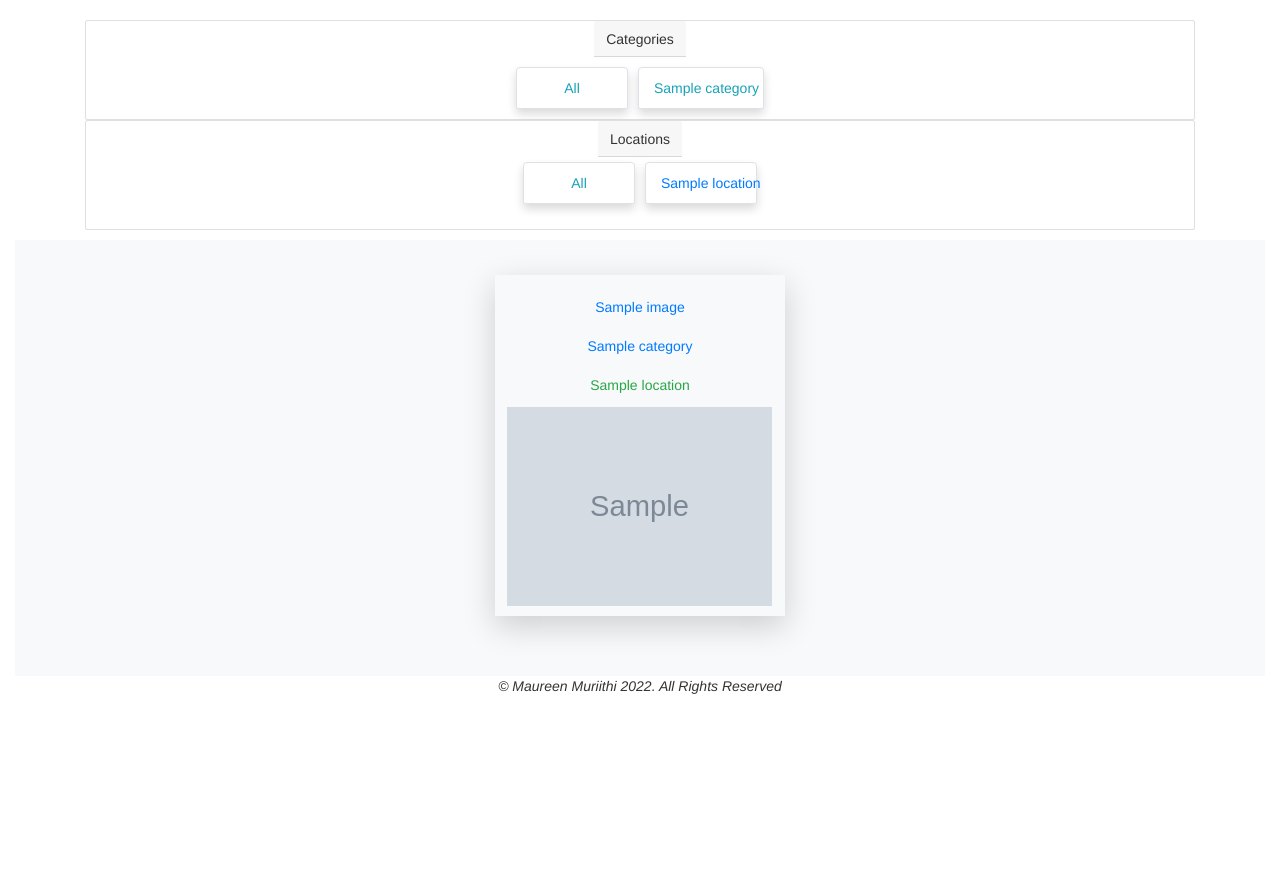
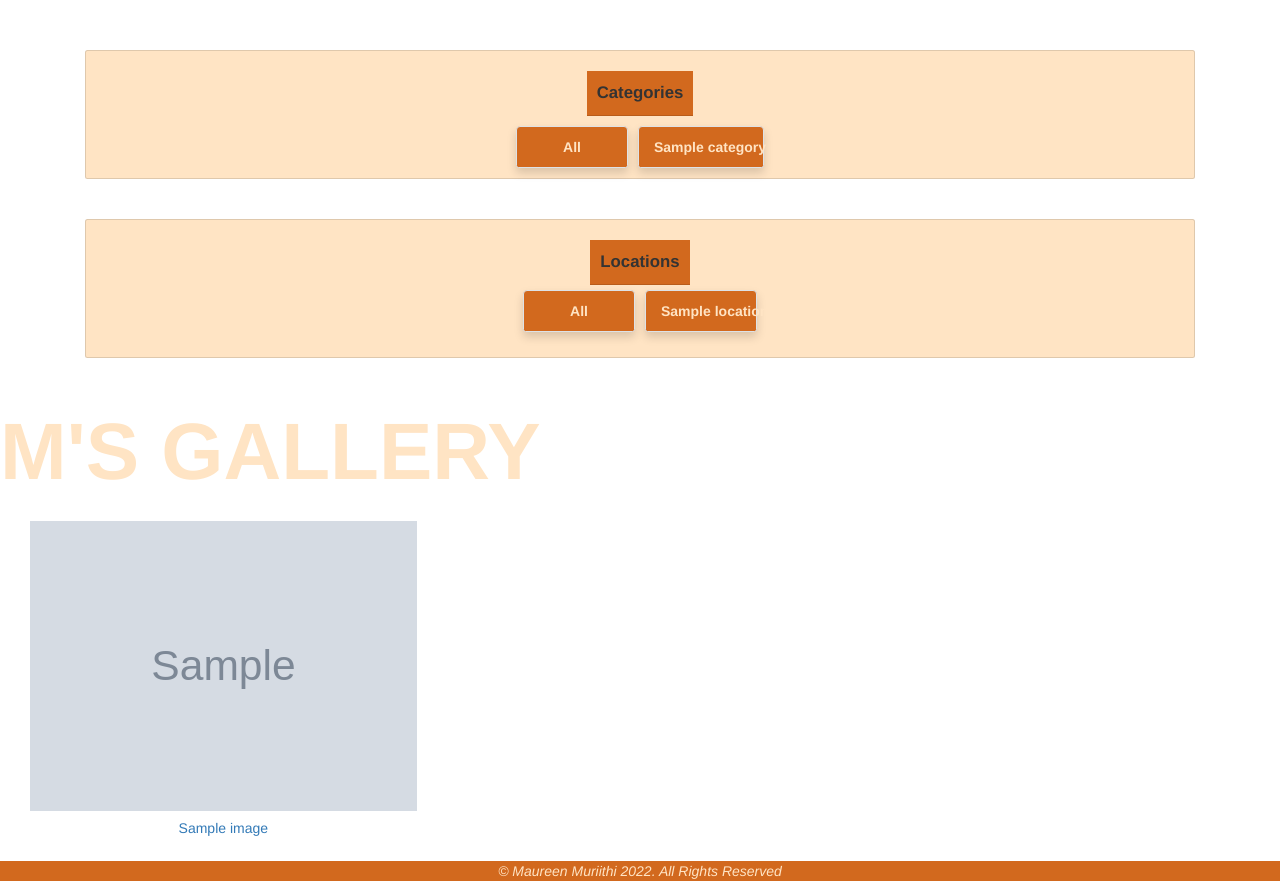
Before and after one commit to maureen-muriithi/M-s-Photohub, a Django app: template photos/templates/display_images.html in a window 1280 px wide. Shown: the part 62-953 px from the top of the page. Before the commit the page ends 756 px from the top, so only its background shows below. Run offline with Django 3.2, Linux system fonts and the light colour scheme; the template is opened without the code that fills it: most values are stand-ins (such as "Sample title", 1, 10 or a date in 2020); grey boxes marked "Sample" are stand-in pictures; some libraries are stand-ins or nearby versions.

Commit message:
Create and update modal

```diff
--- a/photos/templates/display_images.html
+++ b/photos/templates/display_images.html
@@ -1,19 +1,22 @@
 {%extends 'base.html'%}
+{%load bootstrap3%}
 {% block content %}
 {{ block.super}}
 
 <main class="my-3">
+	<br>
 	<div class="container my-3">
 		<div class="text-center">
-			<div class="card text-center">
-				<div class="card-header text-center mx-auto"> Categories </div>
+			<div class="card text-center" style="background-color:bisque;" >
+				<br>
+				<div class="card-header text-center mx-auto" style="font-weight: 900; font-size: larger; background-color: chocolate; padding: 10px;"> Categories </div>
 				<ul
 					class="list-group list-group-flush d-flex flex-row flex-wrap justify-content-center m-2 text-center px-2"
 				>
 					<a href="{% url 'display_photos'%}">
 						<li
 							class="list-group-item btn btn-outline-info border m-2 shadow rounded-3"
-							style="width: 8em"
+							style="width: 8em; background-color: chocolate; font-weight: 900; color: bisque; "
 							>All
 						</li>
 					</a>
@@ -22,7 +25,7 @@
 					<a href="{% url 'display_photos'%}?category={{category.name}}">
 						<li
 							class="list-group-item btn btn-outline-info border m-2 shadow rounded-3"
-							style="width: 9em"
+							style="width: 9em; background-color: chocolate; color: bisque; font-weight: 900;"
 							>{{category.name}}
 						</li>
 					</a>
@@ -31,26 +34,27 @@
 				</ul>
 			</div>
 		</div>
+		<br><br>
 		<div class="text-center">
-			<div class="card text-center">
-				<div class="card-header text-center mx-auto"> Locations </div>
+			<div class="card text-center" style="background-color: bisque;">
+				<br>
+				<div class="card-header text-center mx-auto" style="font-weight: 900; font-size: larger; background-color: chocolate; padding: 10px;"> Locations </div>
 				<ul
 					class="list-group list-group-flush d-flex flex-row flex-wrap justify-content-center"
 				>
 					<a href="">
 						<li
-							class="list-group-item btn btn-outline-info border m-2 shadow rounded-3"
-							style="width: 8em"
+							class="list-group-item btn btn-outline border m-2 shadow rounded-3"
+							style="width: 8em; background-color: chocolate; font-weight: 900; color: bisque; "
 							>All
 						</li>
 					</a>
 					{% for location in locations %}
 					<a href="{% url 'display_photos'%}?location={{location.name}}">
 						<li
-							class="list-group-item btn btn-outline-primary border shadow rounded-3 m-2"
-							style="width: 8em"
-							>{{location.name}}</li
-						>
+							class="list-group-item btn btn-outline border shadow rounded-3 m-2"
+							style="width: 8em; background-color: chocolate; font-weight: 900; color: bisque;"
+							>{{location.name}}</li>
 					</a>
 
 					{% endfor %}
@@ -58,49 +62,34 @@
 			</div>
 		</div>
 	</div>
-	<div class="container-fluid">
-		<div class="container-fluid album py-5 bg-light">
+
+	<!-- <div class="container-fluid">
+		<div class="container-fluid album py-3 bg-light">
 			<div class="container-fluid">
 				<div
 					class="container-fluid d-flex flex-wrap flex-sm-wrap justify-content-around mx-auto"
-					data-masonry='{ "itemSelector": ".picture", columnWidth: 5, fitWidth: true}'
+					data-masonry='{ "itemSelector": ".picture", columnWidth: 6, fitWidth: true}'
 				>
-					{%for photo in photos%}
+					{%for image in images %}
 					<span class="picture m-2 w-25 shadow-lg p-3 mb-5 bg-body">
 						<div class="mx-auto my-auto text-center py-2">
                             <button class="btn btn-outline-primary btn-block mx-auto"
 								>{{ image.name }}</button
 							>
 							<button class="btn btn-outline-primary btn-block mx-auto"
-								>{{ image.category.name }}</button
+								>Category: {{ image.category.name }}</button
 							>
 							<button class="btn btn-outline-success btn-block mx-auto"
-								>{{ image.location }}</button
+								> Location: {{ image.location }}</button
 							>
 						</div>
-						<!-- Button trigger modal -->
-						<img
-							data-bs-toggle="modal"
-							class="px-sm-1 mx-auto my-auto"
-							type="button"
-							data-bs-target="#pic{{photo.id}}"
-							src="{{image.photo.url}}"
-							alt="{{image.description}}"
-							width="100%"
-							height="auto"
-						/>
 
-						<!-- Modal -->
-						<div
-							class="modal fade"
-							id="pic{{image.id}}"
-							data-bs-backdrop="static"
-							data-bs-keyboard="false"
-							tabindex="-1"
-							aria-labelledby="staticBackdropLabel"
-							aria-hidden="true"
-							style=""
-						>
+						<a href="{{image.id}}" data-toggle="modal" data-target="{{image.id}}">
+							<img src="{{image.photo.url}}" class="img-responsive" alt="{{img.name}}" style="width:100%;width:100%">
+
+						</a>
+						<div class="modal fade" id="showPictureModal{{image.id}}" role="dialog" aria-labelledby="exampleModalCenterTitle" aria-hidden="true">>
+
 							<div class="modal-dialog modal-xl col-10">
 								<div class="modal-content">
 									<div class="modal-header">
@@ -134,13 +123,13 @@
 										<img
 											class="m-2 rounded-3 col-12 img-fluid px-sm-2 mx-auto"
 											src="{{image.photo.url}}"
-											alt="{{image.photo.description}}"
+											alt="{{image.image.description}}"
 											width="auto"
 											height="auto"
 										/>
 									</div>
 									<div class="modal-footer">
-										<input id="{{img.id}}.url"  class="form-control input-md responsive" type="text" value="{{image.photo.url}}">
+										<input id="{{image.id}}.url"  class="form-control input-md responsive" type="text" value="{{image.photo.url}}">
                                         <button type="button" onclick="copyToClipboard();">Copy</button>
                                         <script>
                                             function copyToClipboard() {
@@ -168,10 +157,75 @@
 				</div>
 			</div>
 		</div>
+	</div> -->
+
+
+	<div class="container-fluid" id="home">
+		<div>
+			<div id="overlay" class="row">
+
+				<div class="intro">
+					<h1 id="welcome_text"> <strong>M'S GALLERY </strong></h1>
+				</div>
+			</div>
+		</div>
 	</div>
 
-    <footer class="footer">
-        <p class="text-center"> <em>© Maureen Muriithi 2022. All Rights Reserved</em></p>
+	<div class="container-fluid" id="content">
+		<div class="row p-4">
+			{% for img in images%}
+			<div class = "col-md-4" data-toggle ="modal" data-target="#showPictureModal{{img.id}}">
+				<a href="{{img.id}}" data-toggle="modal" data-target="{{img.id}}">
+					<img src="{{img.photo.url}}" class="img-responsive" alt="{{img.name}}" style="width:100%;width:100%">
+					<h5 class="text-center">{{img.name}}</h5>
+				</a>
+				<div class="modal fade" id="showPictureModal{{img.id}}" role="dialog" aria-labelledby="exampleModalCenterTitle" aria-hidden="true">>
+					<div class="modal-dialog modal-dialog-centered" role="document">
+						<div class="modal-content">
+							<div class="modal-header">
+								<h4 class="modal-title" id="modalPictureTitle">{{img.name}}</h4>
+								<button type="button" class="btn-close" data-bs-dismiss="modal" aria-label="Close">&times;</button>
+
+							</div>
+							<div class="modal-body">
+								<img src="{{img.photo.url}}" class="img-responsive" alt="Image"
+									style="width:100%;max-width:100%">
+								<p class="text-justify">{{img.description}}</p>
+								<p class="text-left"><b>Location:</b> {{img.location}}</p>
+								<p class="text-left"><b>Category:</b> {{img.category}}</p>
+								<p class="text-left"><b>Uploaded by:</b> {{img.photographer}} at {{ img.date_uploaded }}</p>
+						</div>
+
+
+						<div class="modal-footer">
+							<input class="form-control input-lg" type="text"
+									value="{{img.photo.url}}" id="{{img.id}}.url">
+							<button class="btn btn-success btn-sm" onclick="copyLink('{{img.id}}.url')">Copy</button>
+							<!-- <button type="button" class="btn btn-outline-danger btn-sm" data-dismiss="modal">Close
+							</button> -->
+						</div>
+
+						<button
+							type="button"
+							class="btn btn-danger"
+							data-bs-dismiss="modal"
+							>Close</button
+						>
+
+					</div>
+
+					</div>
+
+				</div>
+			</div>
+
+		</div>
+		{%endfor%}
+		</div>
+	</div>
+
+    <footer class="footer" style="background-color: chocolate;">
+        <p class="text-center" style="color: bisque;"> <em>© Maureen Muriithi 2022. All Rights Reserved</em></p>
     </footer>
 
 </main>
--- a/photos/views.py
+++ b/photos/views.py
@@ -31,4 +31,4 @@
 def image_location(request, location):
     images = Image.filter_by_location(location)
     print(images)
-    return render(request, 'location.html', {'location_images': images})
+    return render(request, 'location.html', {'locations': images})
```
